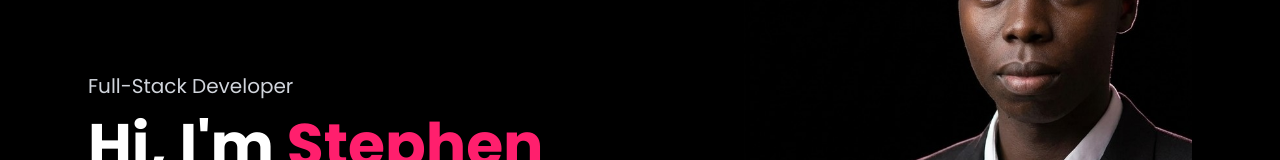
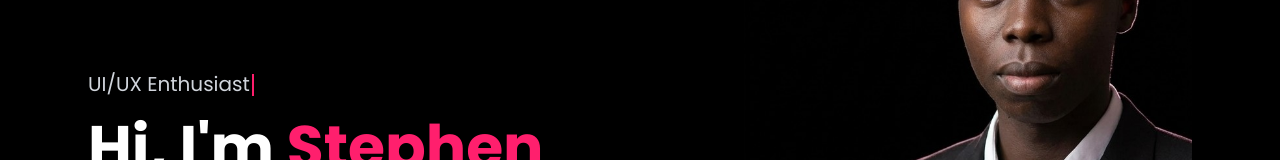
Before and after one commit to stephenroy16130-cloud/stephen-portfolio, a Next.js app: page / in a window 1280 px wide. Shown: the part 272-432 px from the top of the page. Built offline with nearby package versions, Linux system fonts and the light colour scheme.

Commit message:
Add animated hero titles

```diff
--- /dev/null
+++ b/components/AnimatedTitle.tsx
@@ -0,0 +1,60 @@
+"use client";
+
+import { useEffect, useState } from "react";
+
+const titles = [
+  "Full-Stack Developer",
+  "UI/UX Enthusiast",
+  "Backend Engineer",
+  "Problem Solver",
+];
+
+const TYPE_SPEED = 80;
+const DELETE_SPEED = 40;
+const PAUSE_AFTER_TYPING = 1500;
+const PAUSE_AFTER_DELETING = 300;
+
+export default function AnimatedTitle() {
+  const [index, setIndex] = useState(0);
+  const [text, setText] = useState("");
+  const [deleting, setDeleting] = useState(false);
+
+  useEffect(() => {
+    const full = titles[index];
+    let delay = deleting ? DELETE_SPEED : TYPE_SPEED;
+
+    if (!deleting && text === full) delay = PAUSE_AFTER_TYPING;
+    if (deleting && text === "") delay = PAUSE_AFTER_DELETING;
+
+    const timer = setTimeout(() => {
+      if (!deleting && text === full) {
+        setDeleting(true);
+      } else if (deleting && text === "") {
+        setDeleting(false);
+        setIndex((index + 1) % titles.length);
+      } else {
+        setText(
+          deleting
+            ? full.slice(0, text.length - 1)
+            : full.slice(0, text.length + 1)
+        );
+      }
+    }, delay);
+
+    return () => clearTimeout(timer);
+  }, [text, deleting, index]);
+
+  return (
+    <p
+      className="min-h-[1.75rem] text-lg text-gray-300 sm:min-h-[2rem] sm:text-xl"
+      aria-label="Full-Stack Developer, UI/UX Enthusiast, Backend Engineer, Problem Solver"
+    >
+      <span aria-hidden="true">{text}</span>
+      <span
+        aria-hidden="true"
+        className="ml-0.5 inline-block w-[2px] animate-pulse bg-accent align-middle"
+        style={{ height: "1.1em" }}
+      />
+    </p>
+  );
+}
--- a/components/Hero.tsx
+++ b/components/Hero.tsx
@@ -1,4 +1,5 @@
 import Image from "next/image";
+import AnimatedTitle from "./AnimatedTitle";
 import fs from "node:fs";
 import path from "node:path";
 
@@ -15,9 +16,7 @@ export default function Hero() {
       <div className="mx-auto grid w-full max-w-6xl items-center gap-10 px-6 md:grid-cols-2">
         {/* Text */}
         <div className="order-2 md:order-1">
-          <p className="text-lg text-gray-300 sm:text-xl">
-            Full-Stack Developer
-          </p>
+          <AnimatedTitle />
           <h1 className="mt-2 text-4xl font-bold leading-tight sm:text-5xl lg:text-6xl">
             Hi, I&apos;m <span className="text-accent">Stephen</span>
             <br />
```
